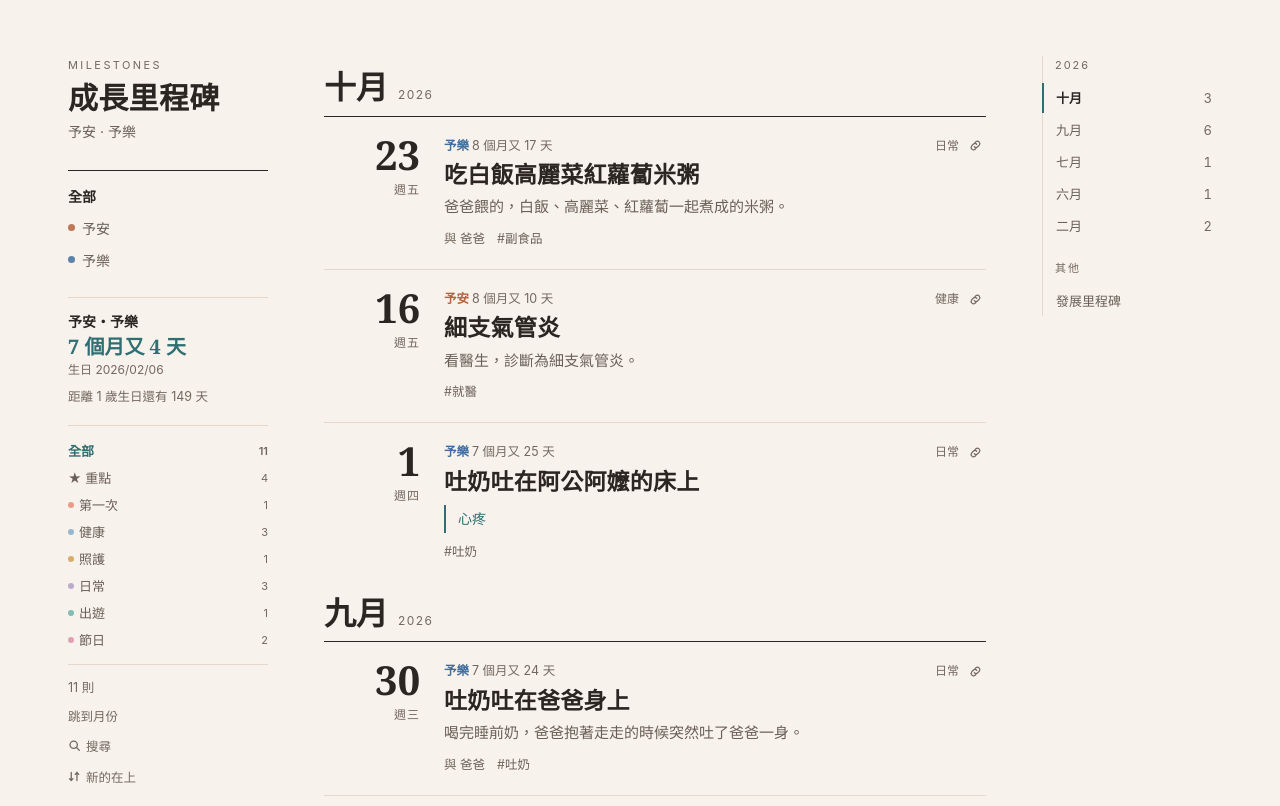
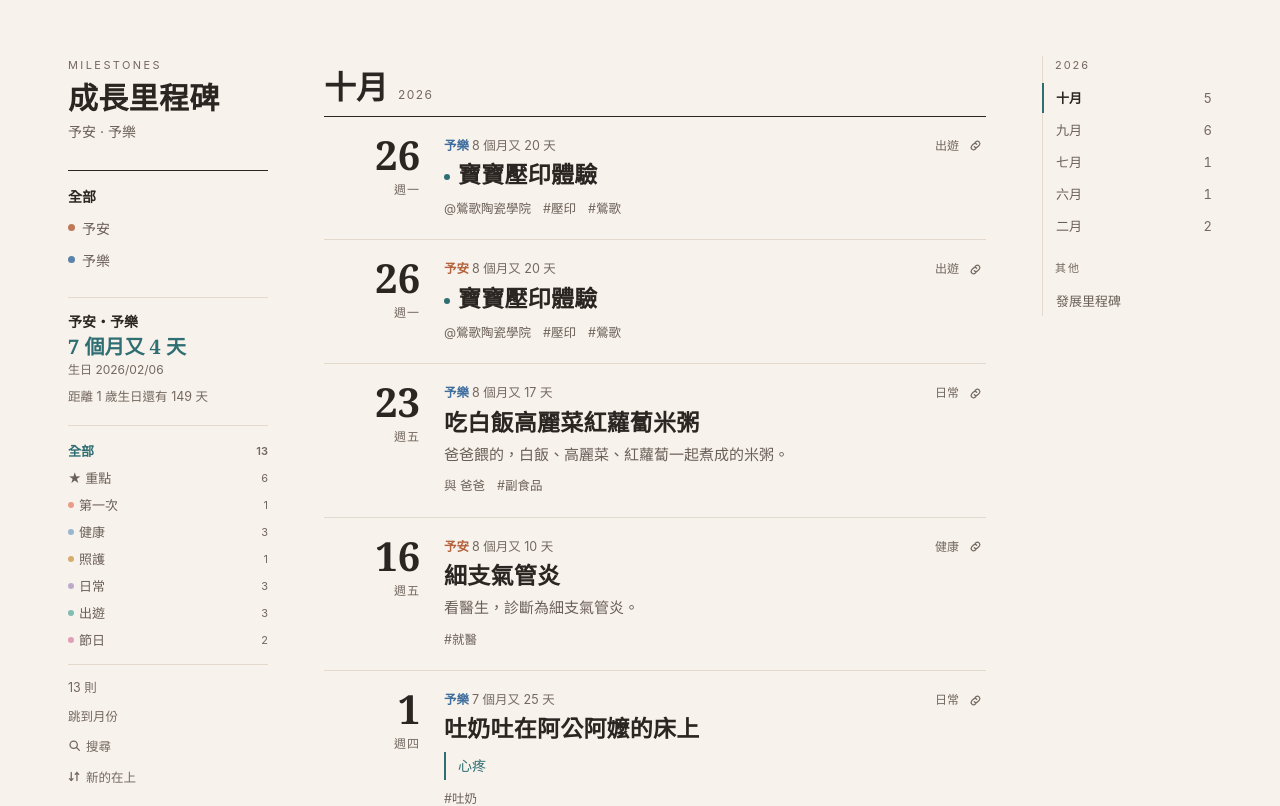
Before and after one commit to tobedesigner/baby-tracker, a React (Vite) app: page / in a window 1280 px wide. Shown: the top 806 px of the page. Built offline with nearby package versions, Linux system fonts and the light colour scheme.

Commit message:
2026-10-26 予安予樂鶯歌陶瓷學院寶寶壓印體驗
Co-Authored-By: Claude Fable 5.1 <noreply@anthropic.com>

```diff
--- a/src/data/milestones.ts
+++ b/src/data/milestones.ts
@@ -38,6 +38,24 @@ import type { MilestoneInput } from "../types";
    ------------------------------------------------------------------ */
 
 export const MILESTONES: MilestoneInput[] = [
+  {
+    date: "2026-10-26",
+    title: "寶寶壓印體驗",
+    who: ["uwa"],
+    category: "travel",
+    place: "鶯歌陶瓷學院",
+    tags: ["壓印", "鶯歌"],
+    highlight: true,
+  },
+  {
+    date: "2026-10-26",
+    title: "寶寶壓印體驗",
+    who: ["una"],
+    category: "travel",
+    place: "鶯歌陶瓷學院",
+    tags: ["壓印", "鶯歌"],
+    highlight: true,
+  },
   {
     date: "2026-10-23",
     title: "吃白飯高麗菜紅蘿蔔米粥",
```
